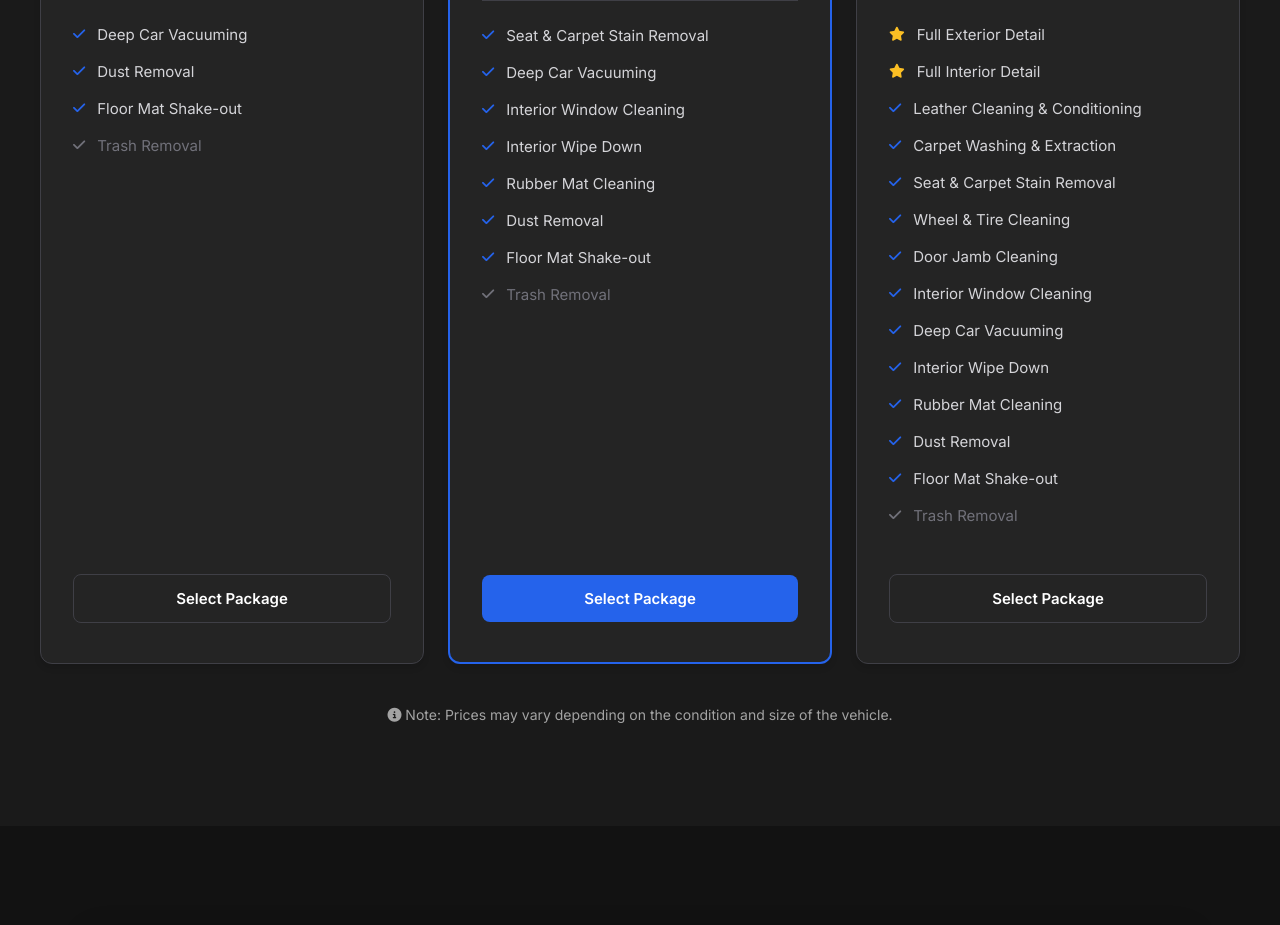
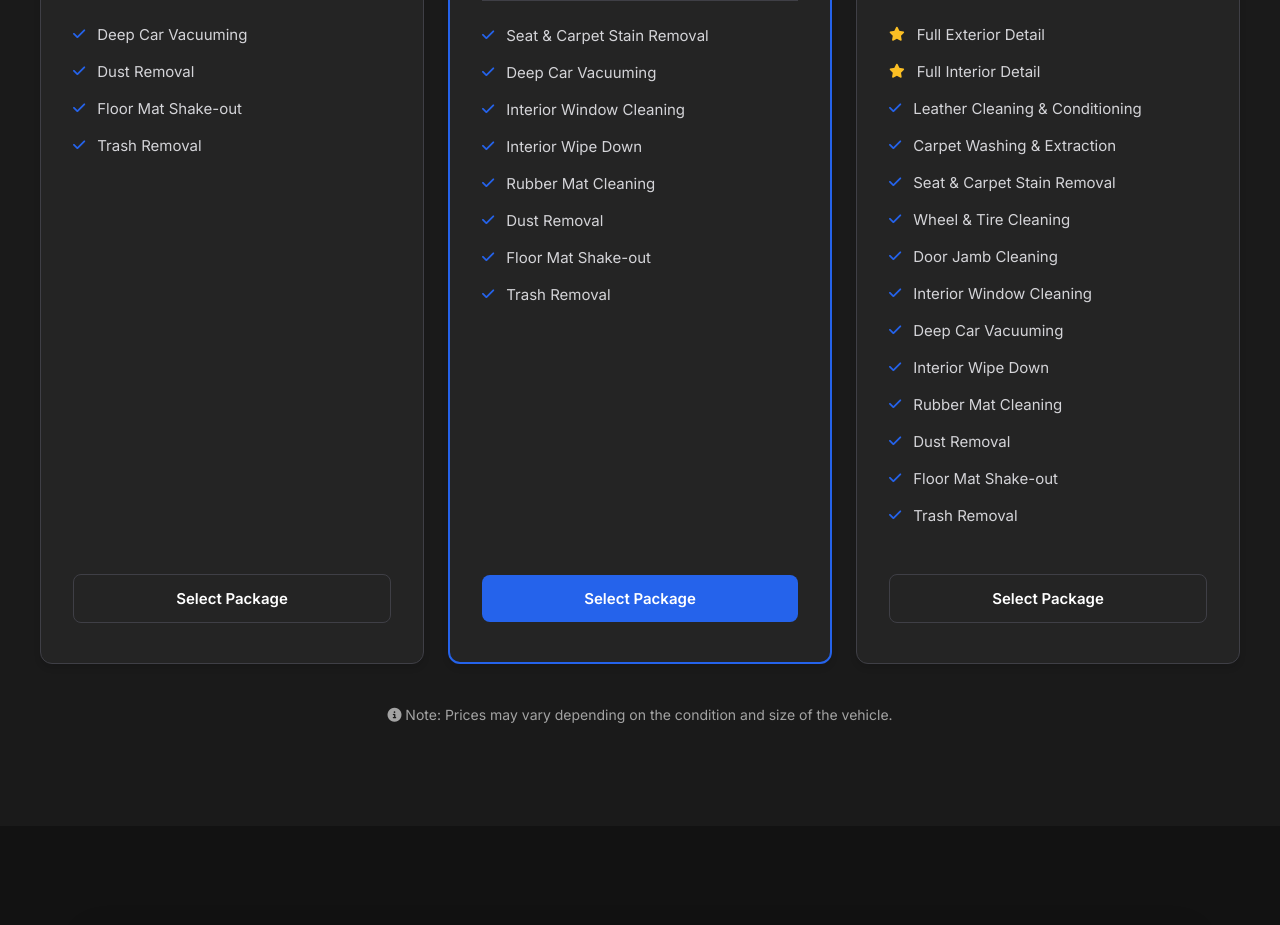
Before and after one commit to AO-Detailing/AO-Detailing, a website: page public/index.html in a window 1280 px wide. Shown: the part 1140-2065 px from the top of the page. Drawn offline with Linux system fonts and the light colour scheme.

Commit message:
Update index.html

```diff
--- a/public/index.html
+++ b/public/index.html
@@ -61,7 +61,8 @@
                     <li><i class="fa-solid fa-check"></i> Deep Car Vacuuming</li>
                     <li><i class="fa-solid fa-check"></i> Dust Removal</li>
                     <li><i class="fa-solid fa-check"></i> Floor Mat Shake-out</li>
-                    <li class="low-priority"><i class="fa-solid fa-check"></i> Trash Removal</li>
+                    <li><i class="fa-solid fa-check"></i> Trash Removal</li>
+
                 </ul>
 
                 <button class="btn-card select-package-btn" data-package="Quick Refresh">Select Package</button>
@@ -84,7 +85,8 @@
                     <li><i class="fa-solid fa-check"></i> Rubber Mat Cleaning</li>
                     <li><i class="fa-solid fa-check"></i> Dust Removal</li>
                     <li><i class="fa-solid fa-check"></i> Floor Mat Shake-out</li>
-                    <li class="low-priority"><i class="fa-solid fa-check"></i> Trash Removal</li>
+                 <li><i class="fa-solid fa-check"></i> Trash Removal</li>
+
                 </ul>
 
                 <button class="btn-card btn-card-premium select-package-btn" data-package="Standard Detail">Select Package</button>
@@ -112,7 +114,8 @@
                     <li><i class="fa-solid fa-check"></i> Rubber Mat Cleaning</li>
                     <li><i class="fa-solid fa-check"></i> Dust Removal</li>
                     <li><i class="fa-solid fa-check"></i> Floor Mat Shake-out</li>
-                    <li class="low-priority"><i class="fa-solid fa-check"></i> Trash Removal</li>
+                   <li><i class="fa-solid fa-check"></i> Trash Removal</li>
+
                 </ul>
 
                 <button class="btn-card select-package-btn" data-package="Complete Detail">Select Package</button>
```
